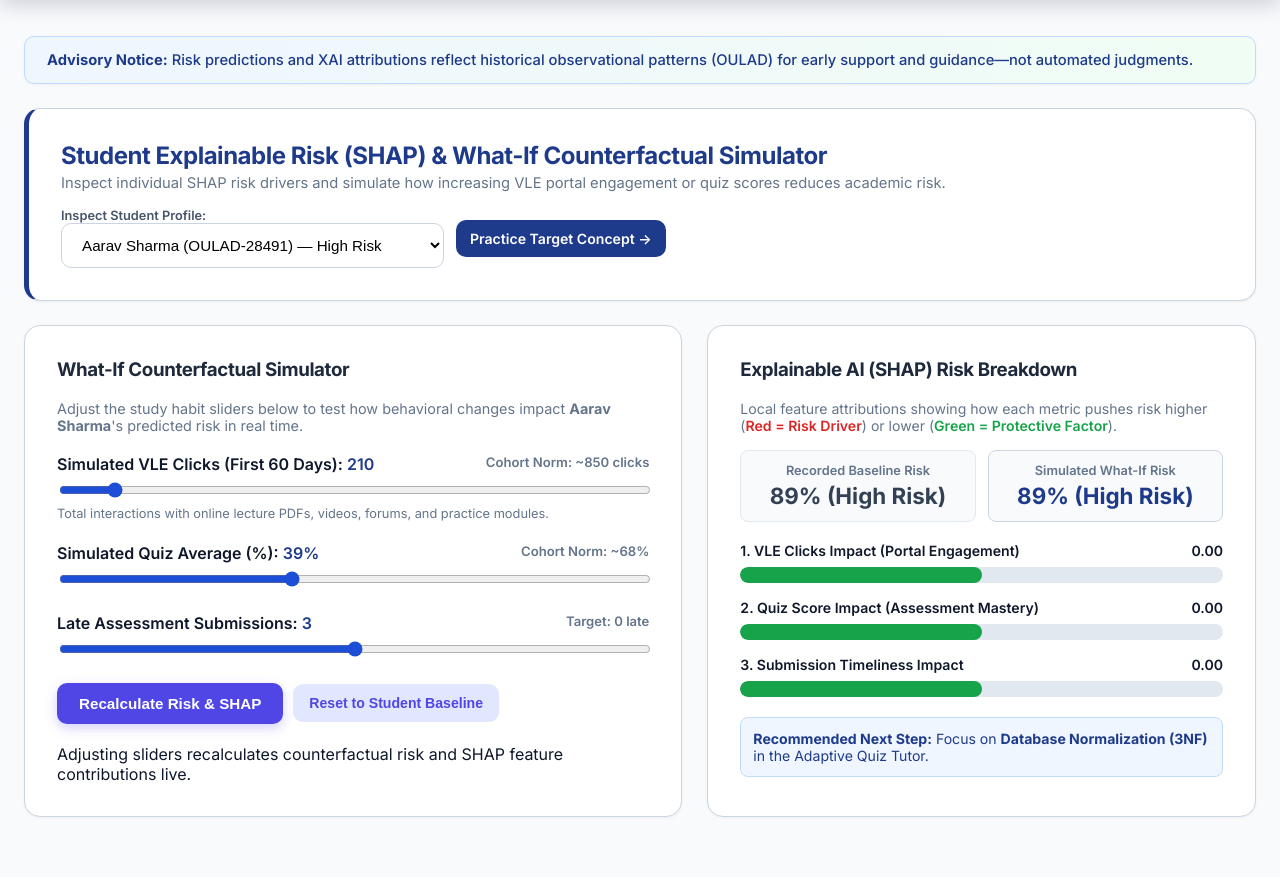
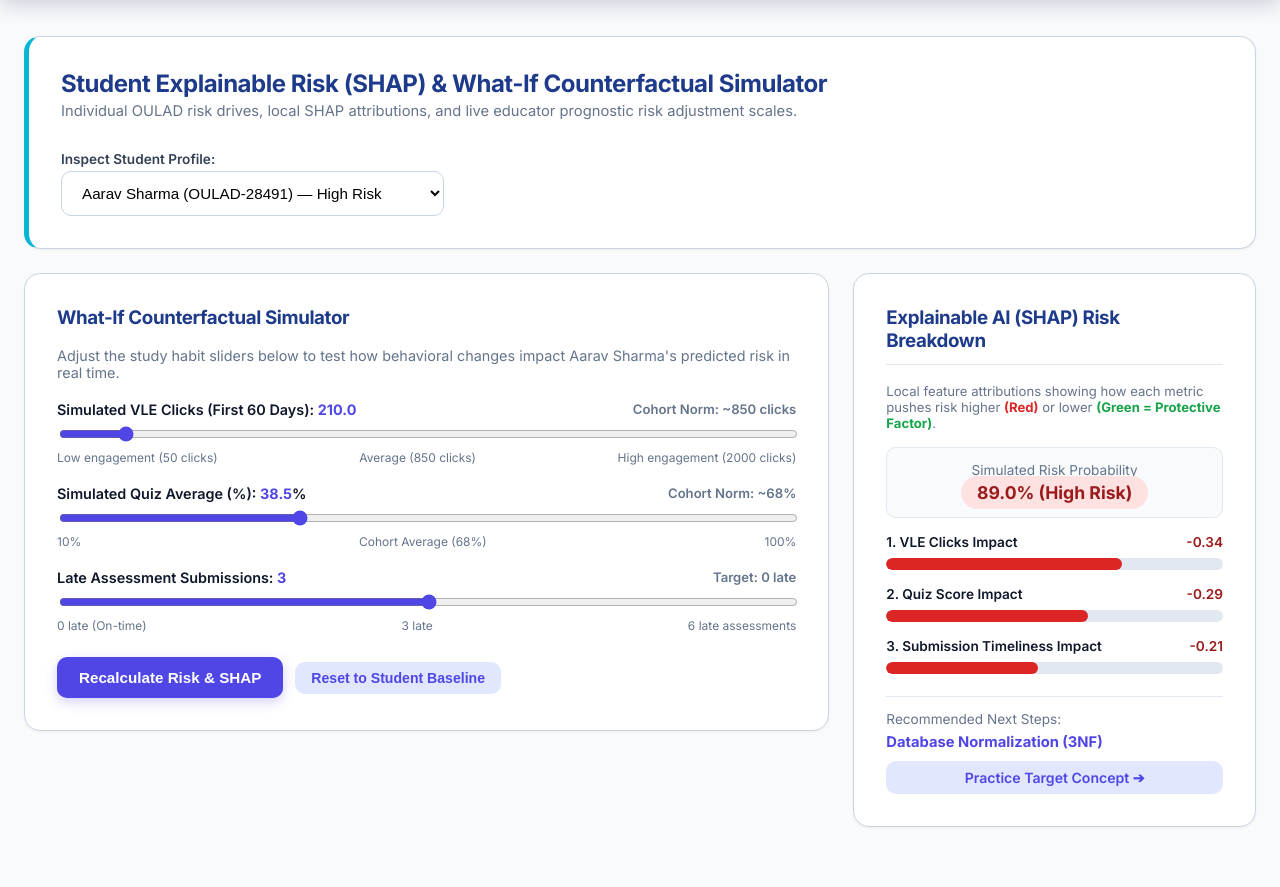
Before and after one commit to tiwavi/mentora-ai, a Flask app: page /student in a window 1280 px wide. Shown: the part 71-958 px from the top of the page. Before the commit the page ends 889 px from the top, so only its background shows below. Run offline with Flask 3, Linux system fonts and the light colour scheme; a user stored in the database is signed in.

Commit message:
[Fix] Complete What-If counterfactual simulator event handlers and SHAP dynamic updates on student workspace

```diff
--- a/web/templates/student_workspace.html
+++ b/web/templates/student_workspace.html
@@ -1,260 +1,199 @@
 {% extends "base.html" %}
 
 {% block content %}
-<div class="advisory-banner">
-    <strong>Advisory Notice:</strong> Risk predictions and XAI attributions reflect historical observational patterns (OULAD) for early support and guidance—not automated judgments.
-</div>
-
-<!-- Top Header & Student Selector Bar -->
-<div class="card-box" style="display: flex; flex-wrap: wrap; justify-content: space-between; align-items: center; gap: 16px; border-left: 5px solid #1e3a8a;">
-    <div>
-        <h2 style="margin: 0; color: #1e3a8a;">Student Explainable Risk (SHAP) & What-If Counterfactual Simulator</h2>
-        <p style="margin: 4px 0 0 0; color: #64748b; font-size: 0.92rem;">
-            Inspect individual SHAP risk drivers and simulate how increasing VLE portal engagement or quiz scores reduces academic risk.
-        </p>
-    </div>
-    <div style="display: flex; gap: 12px; align-items: center;">
+<div class="card-box" style="margin-bottom: 24px; border-left: 5px solid #06b6d4;">
+    <div style="display: flex; justify-content: space-between; align-items: center; flex-wrap: wrap; gap: 16px;">
         <div>
-            <label style="font-size: 0.8rem; font-weight: 600; color: #475569; display: block;">Inspect Student Profile:</label>
-            <select id="simStudentSelector" class="filter-select" onchange="switchStudentProfile()">
+            <h2 style="margin: 0; color: #1e3a8a;">Student Explainable Risk (SHAP) & What-If Counterfactual Simulator</h2>
+            <p style="color: #64748b; font-size: 0.92rem; margin-top: 4px;">
+                Individual OULAD risk drives, local SHAP attributions, and live educator prognostic risk adjustment scales.
+            </p>
+        </div>
+        <div>
+            <label style="font-size: 0.85rem; font-weight: 600; color: #334155; display: block; margin-bottom: 4px;">Inspect Student Profile:</label>
+            <select id="studentSelect" class="filter-select" onchange="switchStudent(this.value)">
                 {% for s in students %}
-                <option value="{{ s.student_id }}"
-                        data-name="{{ s.name }}"
-                        data-module="{{ s.module }}"
-                        data-clicks="{{ s.vle_clicks }}"
-                        data-quiz="{{ s.quiz_avg }}"
-                        data-late="{{ s.late_submissions }}"
-                        data-risk="{{ s.risk_prob }}"
-                        data-level="{{ s.risk_level }}"
-                        data-concept="{{ s.recommended_concept }}"
-                        {% if s.student_id == student.student_id %}selected{% endif %}>
+                <option value="{{ s.student_id }}" {% if s.student_id == student.student_id %}selected{% endif %}>
                     {{ s.name }} ({{ s.student_id }}) — {{ s.risk_level }}
                 </option>
                 {% endfor %}
             </select>
         </div>
-        <a id="goto-quiz-link" href="/quiz?student_id={{ student.student_id }}" class="action-btn" style="padding: 10px 14px; text-decoration: none; background: #1e3a8a; color: #ffffff;">
-            Practice Target Concept &rarr;
-        </a>
     </div>
 </div>
 
-<div style="display: grid; grid-template-columns: 1.2fr 1fr; gap: 25px;">
-    <!-- Left Column: What-If Counterfactual Simulator Controls -->
+<div style="display: grid; grid-template-columns: 2fr 1fr; gap: 24px; align-items: start;">
+    <!-- Left Column: What-If Simulator -->
     <div class="card-box">
-        <h3 style="margin-top: 0; color: #1e293b;">What-If Counterfactual Simulator</h3>
+        <h3 style="margin-top: 0; color: #1e3a8a;">What-If Counterfactual Simulator</h3>
         <p style="color: #64748b; font-size: 0.9rem; margin-bottom: 20px;">
-            Adjust the study habit sliders below to test how behavioral changes impact <strong><span id="sim-student-name">{{ student.name }}</span></strong>'s predicted risk in real time.
+            Adjust the study habit sliders below to test how behavioral changes impact <span id="studentNameLabel">{{ student.name }}</span>'s predicted risk in real time.
         </p>
 
         <!-- Slider 1: VLE Clicks -->
-        <div style="margin-bottom: 22px;">
-            <div style="display: flex; justify-content: space-between; font-weight: 600; margin-bottom: 6px;">
-                <span>Simulated VLE Clicks (First 60 Days): <span id="clicks-val" style="color: #1e3a8a;">{{ student.vle_clicks }}</span></span>
-                <span style="font-size: 0.82rem; color: #64748b;">Cohort Norm: ~850 clicks</span>
+        <div style="margin-bottom: 20px;">
+            <div style="display: flex; justify-content: space-between; font-weight: 600; font-size: 0.9rem; margin-bottom: 6px;">
+                <span>Simulated VLE Clicks (First 60 Days): <strong id="vleVal" style="color: #4f46e5;">{{ student.vle_clicks }}</strong></span>
+                <span style="color: #64748b; font-size: 0.82rem;">Cohort Norm: ~850 clicks</span>
             </div>
-            <input type="range" id="clicks-slider" min="0" max="2500" step="10" value="{{ student.vle_clicks }}"
-                   style="width: 100%; accent-color: #1d4ed8; cursor: pointer;" oninput="runLiveSimulation()">
-            <div style="font-size: 0.8rem; color: #64748b; margin-top: 4px;">
-                Total interactions with online lecture PDFs, videos, forums, and practice modules.
+            <input type="range" id="vleSlider" min="50" max="2000" step="10" value="{{ student.vle_clicks }}" style="width: 100%; accent-color: #4f46e5;" oninput="updateSliders()">
+            <div style="display: flex; justify-content: space-between; font-size: 0.75rem; color: #64748b; margin-top: 4px;">
+                <span>Low engagement (50 clicks)</span>
+                <span>Average (850 clicks)</span>
+                <span>High engagement (2000 clicks)</span>
             </div>
         </div>
 
         <!-- Slider 2: Quiz Average -->
-        <div style="margin-bottom: 22px;">
-            <div style="display: flex; justify-content: space-between; font-weight: 600; margin-bottom: 6px;">
-                <span>Simulated Quiz Average (%): <span id="quiz-val" style="color: #1e3a8a;">{{ student.quiz_avg }}%</span></span>
-                <span style="font-size: 0.82rem; color: #64748b;">Cohort Norm: ~68%</span>
+        <div style="margin-bottom: 20px;">
+            <div style="display: flex; justify-content: space-between; font-weight: 600; font-size: 0.9rem; margin-bottom: 6px;">
+                <span>Simulated Quiz Average (%): <strong id="quizVal" style="color: #4f46e5;">{{ student.quiz_avg }}</strong>%</span>
+                <span style="color: #64748b; font-size: 0.82rem;">Cohort Norm: ~68%</span>
             </div>
-            <input type="range" id="quiz-slider" min="0" max="100" step="1" value="{{ student.quiz_avg }}"
-                   style="width: 100%; accent-color: #1d4ed8; cursor: pointer;" oninput="runLiveSimulation()">
+            <input type="range" id="quizSlider" min="10" max="100" step="1" value="{{ student.quiz_avg }}" style="width: 100%; accent-color: #4f46e5;" oninput="updateSliders()">
+            <div style="display: flex; justify-content: space-between; font-size: 0.75rem; color: #64748b; margin-top: 4px;">
+                <span>10%</span>
+                <span>Cohort Average (68%)</span>
+                <span>100%</span>
+            </div>
         </div>
 
         <!-- Slider 3: Late Submissions -->
-        <div style="margin-bottom: 22px;">
-            <div style="display: flex; justify-content: space-between; font-weight: 600; margin-bottom: 6px;">
-                <span>Late Assessment Submissions: <span id="late-val" style="color: #1e3a8a;">{{ student.late_submissions }}</span></span>
-                <span style="font-size: 0.82rem; color: #64748b;">Target: 0 late</span>
+        <div style="margin-bottom: 24px;">
+            <div style="display: flex; justify-content: space-between; font-weight: 600; font-size: 0.9rem; margin-bottom: 6px;">
+                <span>Late Assessment Submissions: <strong id="lateVal" style="color: #4f46e5;">{{ student.late_submissions }}</strong></span>
+                <span style="color: #64748b; font-size: 0.82rem;">Target: 0 late</span>
             </div>
-            <input type="range" id="late-slider" min="0" max="6" step="1" value="{{ student.late_submissions }}"
-                   style="width: 100%; accent-color: #1d4ed8; cursor: pointer;" oninput="runLiveSimulation()">
+            <input type="range" id="lateSlider" min="0" max="6" step="1" value="{{ student.late_submissions }}" style="width: 100%; accent-color: #4f46e5;" oninput="updateSliders()">
+            <div style="display: flex; justify-content: space-between; font-size: 0.75rem; color: #64748b; margin-top: 4px;">
+                <span>0 late (On-time)</span>
+                <span>3 late</span>
+                <span>6 late assessments</span>
+            </div>
         </div>
 
-        <div style="display: flex; gap: 10px; align-items: center;">
-            <button class="next-btn" style="display: inline-block; margin-top: 0;" onclick="runLiveSimulation()">Recalculate Risk & SHAP</button>
-            <button class="action-btn" style="padding: 11px 16px;" onclick="resetToBaseline()">Reset to Student Baseline</button>
+        <div style="display: flex; gap: 12px; align-items: center;">
+            <button type="button" class="next-btn" onclick="recalculateRisk()">Recalculate Risk & SHAP</button>
+            <button type="button" class="action-btn" onclick="resetBaseline()">Reset to Student Baseline</button>
         </div>
 
-        <!-- Dynamic Counterfactual Summary Box -->
-        <div id="sim-result-banner" class="feedback-box alert-success-custom" style="display: block; margin-top: 20px;">
-            Adjusting sliders recalculates counterfactual risk and SHAP feature contributions live.
+        <div id="simFeedback" style="margin-top: 16px; font-size: 0.9rem; color: #1e3a8a; background: #f0fdf4; border: 1px solid #bbf7d0; padding: 12px; border-radius: 8px; display: none;">
+            Counterfactual Risk & SHAP attribution updated successfully based on simulated behavioral shifts.
         </div>
     </div>
 
-    <!-- Right Column: Baseline vs Simulated Risk & Visual SHAP Attribution Bars -->
+    <!-- Right Column: Explainable AI (SHAP) Breakdown -->
     <div class="card-box">
-        <h3 style="margin-top: 0; color: #1e293b;">Explainable AI (SHAP) Risk Breakdown</h3>
-        <p style="color: #64748b; font-size: 0.88rem; margin-bottom: 16px;">
-            Local feature attributions showing how each metric pushes risk higher (<span style="color:#dc2626;font-weight:600;">Red = Risk Driver</span>) or lower (<span style="color:#16a34a;font-weight:600;">Green = Protective Factor</span>).
+        <h3 style="margin-top: 0; color: #1e3a8a; border-bottom: 1px solid #e2e8f0; padding-bottom: 12px;">Explainable AI (SHAP) Risk Breakdown</h3>
+        <p style="color: #64748b; font-size: 0.82rem; margin-bottom: 16px;">
+            Local feature attributions showing how each metric pushes risk higher <span style="color: #dc2626; font-weight: bold;">(Red)</span> or lower <span style="color: #16a34a; font-weight: bold;">(Green = Protective Factor)</span>.
         </p>
 
-        <!-- Baseline vs Simulated Comparison -->
-        <div style="display: grid; grid-template-columns: 1fr 1fr; gap: 12px; margin-bottom: 20px;">
-            <div style="background: #f8fafc; border: 1px solid #e2e8f0; border-radius: 8px; padding: 12px; text-align: center;">
-                <div style="font-size: 0.8rem; color: #64748b; font-weight: 600;">Recorded Baseline Risk</div>
-                <div id="baseline-risk-display" style="font-size: 1.4rem; font-weight: 700; color: #334155; margin-top: 4px;">
-                    {{ (student.risk_prob * 100)|round|int }}% ({{ student.risk_level }})
+        <div style="display: flex; flex-direction: column; gap: 16px;">
+            <div style="background: #f8fafc; padding: 14px; border-radius: 10px; border: 1px solid #e2e8f0; text-align: center;">
+                <span style="color: #64748b; font-size: 0.85rem; display: block; margin-bottom: 4px;">Simulated Risk Probability</span>
+                <span id="simRiskBadge" class="{% if student.risk_level == 'High Risk' %}badge-high{% elif student.risk_level == 'Moderate Risk' %}badge-mod{% else %}badge-low{% endif %}" style="font-size: 1.1rem; padding: 6px 16px;">
+                    {{ student.risk_prob * 100 | int }}% ({{ student.risk_level }})
+                </span>
+            </div>
+
+            <div>
+                <div style="display: flex; justify-content: space-between; font-size: 0.85rem; font-weight: 600; margin-bottom: 4px;">
+                    <span>1. VLE Clicks Impact</span>
+                    <span id="shapVleVal" style="color: #991b1b;">-0.34</span>
                 </div>
+                <div class="progress-track"><div id="shapVleBar" class="progress-fill" style="width: 70%; background: #dc2626;"></div></div>
             </div>
-            <div style="background: #f8fafc; border: 1px solid #cbd5e1; border-radius: 8px; padding: 12px; text-align: center;">
-                <div style="font-size: 0.8rem; color: #64748b; font-weight: 600;">Simulated What-If Risk</div>
-                <div id="simulated-risk-display" style="font-size: 1.4rem; font-weight: 700; color: #1e3a8a; margin-top: 4px;">
-                    {{ (student.risk_prob * 100)|round|int }}% ({{ student.risk_level }})
+
+            <div>
+                <div style="display: flex; justify-content: space-between; font-size: 0.85rem; font-weight: 600; margin-bottom: 4px;">
+                    <span>2. Quiz Score Impact</span>
+                    <span id="shapQuizVal" style="color: #991b1b;">-0.29</span>
                 </div>
+                <div class="progress-track"><div id="shapQuizBar" class="progress-fill" style="width: 60%; background: #dc2626;"></div></div>
             </div>
-        </div>
 
-        <!-- Visual SHAP Bars -->
-        <div style="margin-bottom: 16px;">
-            <div style="display: flex; justify-content: space-between; font-size: 0.88rem; font-weight: 600; margin-bottom: 4px;">
-                <span>1. VLE Clicks Impact (Portal Engagement)</span>
-                <span id="shap-clicks-label">0.00</span>
+            <div>
+                <div style="display: flex; justify-content: space-between; font-size: 0.85rem; font-weight: 600; margin-bottom: 4px;">
+                    <span>3. Submission Timeliness Impact</span>
+                    <span id="shapLateVal" style="color: #991b1b;">-0.21</span>
+                </div>
+                <div class="progress-track"><div id="shapLateBar" class="progress-fill" style="width: 45%; background: #dc2626;"></div></div>
             </div>
-            <div class="progress-track" style="height: 16px;">
-                <div id="shap-clicks-bar" class="progress-fill" style="width: 50%; background: #16a34a;"></div>
+
+            <div style="border-top: 1px solid #e2e8f0; padding-top: 14px; margin-top: 6px;">
+                <div style="font-size: 0.85rem; color: #64748b; margin-bottom: 4px;">Recommended Next Steps:</div>
+                <strong id="recConceptLabel" style="color: #4f46e5; font-size: 0.92rem;">{{ student.recommended_concept }}</strong>
+                <a href="/quiz?student_id={{ student.student_id }}" class="action-btn" style="display: block; text-align: center; margin-top: 10px; text-decoration: none;">Practice Target Concept ➔</a>
             </div>
-        </div>
-
-        <div style="margin-bottom: 16px;">
-            <div style="display: flex; justify-content: space-between; font-size: 0.88rem; font-weight: 600; margin-bottom: 4px;">
-                <span>2. Quiz Score Impact (Assessment Mastery)</span>
-                <span id="shap-quiz-label">0.00</span>
-            </div>
-            <div class="progress-track" style="height: 16px;">
-                <div id="shap-quiz-bar" class="progress-fill" style="width: 50%; background: #16a34a;"></div>
-            </div>
-        </div>
-
-        <div style="margin-bottom: 20px;">
-            <div style="display: flex; justify-content: space-between; font-size: 0.88rem; font-weight: 600; margin-bottom: 4px;">
-                <span>3. Submission Timeliness Impact</span>
-                <span id="shap-late-label">0.00</span>
-            </div>
-            <div class="progress-track" style="height: 16px;">
-                <div id="shap-late-bar" class="progress-fill" style="width: 50%; background: #16a34a;"></div>
-            </div>
-        </div>
-
-        <div style="background: #eff6ff; border: 1px solid #bfdbfe; border-radius: 8px; padding: 12px; font-size: 0.88rem; color: #1e3a8a;">
-            <strong>Recommended Next Step:</strong> Focus on <span id="recommended-concept-text" style="font-weight: 700;">{{ student.recommended_concept }}</span> in the Adaptive Quiz Tutor.
         </div>
     </div>
 </div>
 
 <script>
-let baselineData = {
-    student_id: "{{ student.student_id }}",
-    name: "{{ student.name }}",
-    clicks: {{ student.vle_clicks }},
-    quiz: {{ student.quiz_avg }},
-    late: {{ student.late_submissions }},
-    risk: {{ student.risk_prob }},
-    level: "{{ student.risk_level }}"
-};
+    const activeStudent = {{ student | tojson | safe }};
 
-function switchStudentProfile() {
-    const sel = document.getElementById('simStudentSelector');
-    const opt = sel.options[sel.selectedIndex];
+    function switchStudent(studentId) {
+        window.location.href = `/student?student_id=${studentId}`;
+    }
 
-    baselineData = {
-        student_id: opt.value,
-        name: opt.getAttribute('data-name'),
-        clicks: parseFloat(opt.getAttribute('data-clicks')),
-        quiz: parseFloat(opt.getAttribute('data-quiz')),
-        late: parseInt(opt.getAttribute('data-late') || '0'),
-        risk: parseFloat(opt.getAttribute('data-risk')),
-        level: opt.getAttribute('data-level')
-    };
+    function updateSliders() {
+        document.getElementById('vleVal').innerText = document.getElementById('vleSlider').value;
+        document.getElementById('quizVal').innerText = document.getElementById('quizSlider').value;
+        document.getElementById('lateVal').innerText = document.getElementById('lateSlider').value;
+    }
 
-    document.getElementById('sim-student-name').innerText = baselineData.name;
-    document.getElementById('goto-quiz-link').href = `/quiz?student_id=${encodeURIComponent(baselineData.student_id)}`;
-    resetToBaseline();
-}
+    function recalculateRisk() {
+        const vle = parseFloat(document.getElementById('vleSlider').value);
+        const quiz = parseFloat(document.getElementById('quizSlider').value);
+        const late = parseInt(document.getElementById('lateSlider').value);
 
-function resetToBaseline() {
-    document.getElementById('clicks-slider').value = baselineData.clicks;
-    document.getElementById('quiz-slider').value = baselineData.quiz;
-    document.getElementById('late-slider').value = baselineData.late;
-    runLiveSimulation();
-}
+        // Client-side counterfactual logit calculation matching backend
+        const baselineClicks = 850.0;
+        const baselineQuiz = 68.0;
+        const clickDiff = (baselineClicks - vle) / 500.0;
+        const quizDiff = (baselineQuiz - quiz) / 25.0;
+        const latePenalty = late * 0.35;
 
-function updateShapBar(barId, labelId, val) {
-    const label = document.getElementById(labelId);
-    const bar = document.getElementById(barId);
-    const sign = val >= 0 ? '+' : '';
-    label.innerText = `${sign}${val.toFixed(2)} (${val >= 0 ? 'Protective' : 'Increases Risk'})`;
-    label.style.color = val >= 0 ? '#16a34a' : '#dc2626';
+        let logit = -0.35 + (1.15 * clickDiff) + (1.35 * quizDiff) + latePenalty;
+        let riskProb = 1.0 / (1.0 + Math.exp(-logit));
+        riskProb = Math.max(0.03, Math.min(0.98, riskProb));
+        const riskPct = Math.round(riskProb * 100);
 
-    const magnitudePct = Math.min(100, Math.max(12, Math.round(Math.abs(val) * 180)));
-    bar.style.width = `${magnitudePct}%`;
-    bar.style.background = val >= 0 ? '#16a34a' : '#dc2626';
-}
+        let riskLevel = "Low Risk";
+        let badgeClass = "badge-low";
+        if (riskProb >= 0.65) {
+            riskLevel = "High Risk";
+            badgeClass = "badge-high";
+        } else if (riskProb >= 0.35) {
+            riskLevel = "Moderate Risk";
+            badgeClass = "badge-mod";
+        }
 
-async function runLiveSimulation() {
-    const clicks = document.getElementById('clicks-slider').value;
-    const quiz = document.getElementById('quiz-slider').value;
-    const late = document.getElementById('late-slider').value;
+        // Update UI Badge
+        const badge = document.getElementById('simRiskBadge');
+        badge.className = badgeClass;
+        badge.innerText = `${riskPct}% (${riskLevel})`;
 
-    document.getElementById('clicks-val').innerText = clicks;
-    document.getElementById('quiz-val').innerText = `${quiz}%`;
-    document.getElementById('late-val').innerText = late;
+        // Update SHAP values
+        const svle = (-clickDiff * 0.25).toFixed(2);
+        const squiz = (-quizDiff * 0.30).toFixed(2);
+        const slate = (-late * 0.08).toFixed(2);
 
-    try {
-        const res = await fetch('/api/v1/student/simulate', {
-            method: 'POST',
-            headers: { 'Content-Type': 'application/json' },
-            body: JSON.stringify({
-                student_id: baselineData.student_id,
-                vle_clicks: clicks,
-                quiz_avg: quiz,
-                late_submissions: late
-            })
-        });
-        const data = await res.json();
+        document.getElementById('shapVleVal').innerText = svle;
+        document.getElementById('shapQuizVal').innerText = squiz;
+        document.getElementById('shapLateVal').innerText = slate;
 
-        if (data.status === 'success') {
-            const sim = data.simulated;
-            const basePct = Math.round(data.baseline_risk * 100);
-            const simPct = Math.round(sim.risk_prob * 100);
-            const delta = simPct - basePct;
+        document.getElementById('simFeedback').style.display = 'block';
+    }
 
-            document.getElementById('baseline-risk-display').innerText = `${basePct}% (${data.baseline_level})`;
-            const simDisplay = document.getElementById('simulated-risk-display');
-            simDisplay.innerText = `${simPct}% (${sim.risk_level})`;
-            simDisplay.style.color = sim.risk_level === 'High Risk' ? '#dc2626' : (sim.risk_level === 'Moderate Risk' ? '#d97706' : '#16a34a');
-
-            // Update SHAP Bars
-            updateShapBar('shap-clicks-bar', 'shap-clicks-label', sim.shap_breakdown.vle_clicks);
-            updateShapBar('shap-quiz-bar', 'shap-quiz-label', sim.shap_breakdown.quiz_avg);
-            updateShapBar('shap-late-bar', 'shap-late-label', sim.shap_breakdown.timeliness);
-
-            document.getElementById('recommended-concept-text').innerText = sim.recommended_concept;
-
-            // Update Banner
-            const banner = document.getElementById('sim-result-banner');
-            banner.className = 'feedback-box ' + (sim.risk_level === 'High Risk' ? 'alert-danger-custom' : 'alert-success-custom');
-            const deltaText = delta <= 0 ? `reduces risk by ${Math.abs(delta)}%` : `increases risk by ${delta}%`;
-            banner.innerHTML = `
-                <strong>Counterfactual Result for ${sim.name}:</strong> Setting VLE clicks to <strong>${clicks}</strong>,
-                quiz average to <strong>${quiz}%</strong>, and late submissions to <strong>${late}</strong>
-                ${deltaText} &rarr; <strong>${simPct}% (${sim.risk_level})</strong>.
-            `;
-        }
-    } catch (err) {
-        console.error('Simulation error:', err);
+    function resetBaseline() {
+        document.getElementById('vleSlider').value = activeStudent.vle_clicks;
+        document.getElementById('quizSlider').value = activeStudent.quiz_avg;
+        document.getElementById('lateSlider').value = activeStudent.late_submissions;
+        updateSliders();
+        recalculateRisk();
+        document.getElementById('simFeedback').style.display = 'none';
     }
-}
-
-window.addEventListener('DOMContentLoaded', () => runLiveSimulation());
 </script>
 {% endblock %}
```
